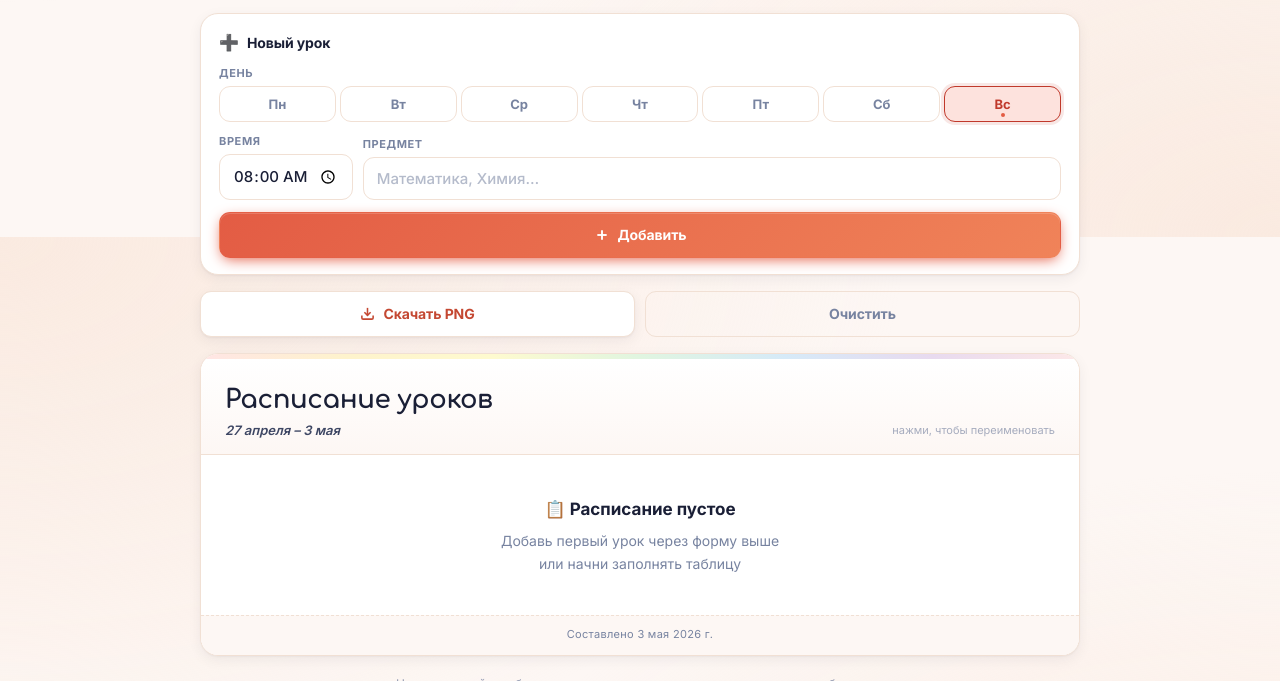
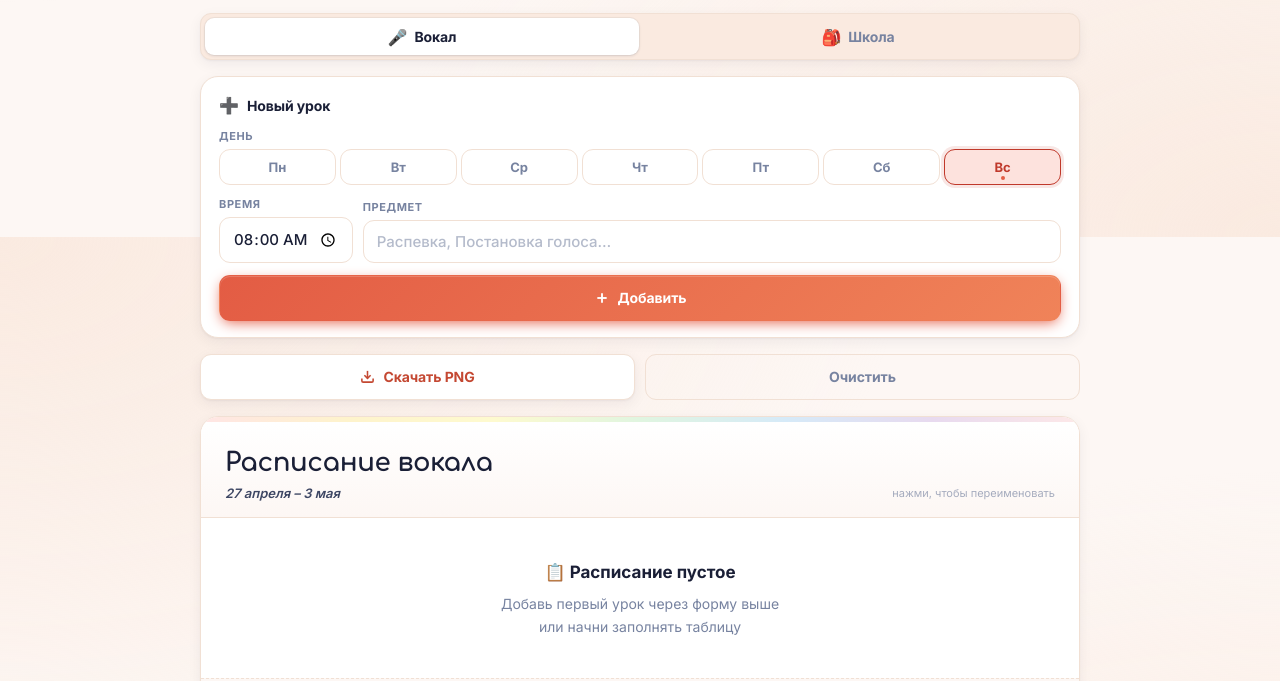
Before and after one commit to KNate42/schedule, a plain HTML site: page index.html in a window 1280 px wide. Shown: the part 563-1244 px from the top of the page. Drawn offline with nearby package versions, Linux system fonts and the light colour scheme.

Commit message:
Add Vocal/School sections with independent schedules
- Two sections: 🎤 Вокал and 🎒 Школа, switched via segmented control
- Each section has its own schedule list, title, and subject suggestions
- Section-specific datalist autocomplete (vocal subjects vs school subjects)
- Per-section placeholder hints in activity input
- Vocal-specific emoji categories (распевка→🎤, дыхание→🌬️, актёрское→🎭, etc.)
- One-time migration: existing data moves into Вокал section automatically
- Active section persists across reloads

Co-Authored-By: Claude Sonnet 4.6 <noreply@anthropic.com>

```diff
--- a/app.js
+++ b/app.js
@@ -12,21 +12,30 @@
     return;
   }
 
-  const STORAGE_KEY   = config.storageKeys.schedule;
-  const TITLE_KEY     = config.storageKeys.title;
-  const THEME_KEY     = config.storageKeys.theme;
-  const DAYS          = config.days;
-  const DEFAULT_TITLE = config.defaultScheduleTitle;
-  const DEFAULT_THEME = config.defaultTheme;
-  const THEMES        = config.themes;
-  const CATEGORIES    = config.categories;
-  const MONTHS        = config.monthsGenitive;
+  const LEGACY_SCHED_KEY = config.storageKeys.schedule;
+  const LEGACY_TITLE_KEY = config.storageKeys.title;
+  const THEME_KEY        = config.storageKeys.theme;
+  const SECTION_KEY      = config.storageKeys.section;
+  const SCHED_PREFIX     = config.storageKeys.schedulePrefix;
+  const TITLE_PREFIX     = config.storageKeys.titlePrefix;
+  const DAYS             = config.days;
+  const DEFAULT_TITLE    = config.defaultScheduleTitle;
+  const DEFAULT_THEME    = config.defaultTheme;
+  const DEFAULT_SECTION  = config.defaultSection || (config.sections?.[0]?.id) || 'vocal';
+  const THEMES           = config.themes;
+  const SECTIONS         = config.sections || [];
+  const CATEGORIES       = config.categories;
+  const MONTHS           = config.monthsGenitive;
+
+  /* ── one-time migration: legacy keys → vocal section ── */
+  migrateLegacy();
 
   /* ── state ── */
-  let schedule    = loadSchedule();
-  let selectedDay = todayIso();
-  let lastTouchedId = null;
-  const modalState = { editingId: null, day: todayIso() };
+  let currentSection = loadCurrentSection();
+  let schedule       = loadSchedule(currentSection);
+  let selectedDay    = todayIso();
+  let lastTouchedId  = null;
+  const modalState   = { editingId: null, day: todayIso() };
 
   /* ── DOM refs ── */
   const $ = id => document.getElementById(id);
@@ -56,8 +65,15 @@
   const modalCancelBtn= $('modal-cancel-btn');
   const modalCloseBtn = $('modal-close-btn');
 
+  // section refs
+  const sectionSwitcher = $('section-switcher');
+  const datalistsHost   = $('datalists-host');
+
   /* ── init UI ── */
   buildThemePicker();
+  buildSectionSwitcher();
+  buildDatalists();
+  refreshDatalistAttr();
   buildDayChips(dayChips, () => selectedDay, v => { selectedDay = v; });
   buildDayChips(modalDayChips, () => modalState.day, v => { modalState.day = v; refreshChips(modalDayChips, modalState.day); });
   applyTheme(loadTheme());
@@ -65,31 +81,60 @@
   appBody.hidden = false;
   $('loader').hidden = true;
 
-  /* ── title ── */
-  const savedTitle = localStorage.getItem(TITLE_KEY);
-  titleEl.textContent = savedTitle && savedTitle.trim() ? savedTitle : DEFAULT_TITLE;
+  /* ── title (per section) ── */
+  refreshTitle();
   titleEl.addEventListener('input', () => {
-    localStorage.setItem(TITLE_KEY, titleEl.textContent.trim() || DEFAULT_TITLE);
+    localStorage.setItem(getTitleKey(currentSection), titleEl.textContent.trim() || sectionDefaultTitle());
   });
   titleEl.addEventListener('keydown', e => {
     if (e.key === 'Enter') { e.preventDefault(); titleEl.blur(); }
   });
   titleEl.addEventListener('blur', () => {
-    if (!titleEl.textContent.trim()) titleEl.textContent = DEFAULT_TITLE;
+    if (!titleEl.textContent.trim()) titleEl.textContent = sectionDefaultTitle();
   });
 
   /* ══════════════════════════════════════
      HELPERS
   ══════════════════════════════════════ */
-  function loadSchedule() {
+  function getSchedKey(s)  { return `${SCHED_PREFIX}${s}`; }
+  function getTitleKey(s)  { return `${TITLE_PREFIX}${s}`; }
+  function loadSchedule(section) {
     try {
-      const raw = localStorage.getItem(STORAGE_KEY);
+      const raw = localStorage.getItem(getSchedKey(section));
       if (!raw) return [];
       const p = JSON.parse(raw);
       return Array.isArray(p) ? p : [];
     } catch { return []; }
   }
-  function save() { localStorage.setItem(STORAGE_KEY, JSON.stringify(schedule)); }
+  function save() { localStorage.setItem(getSchedKey(currentSection), JSON.stringify(schedule)); }
+
+  /* ── section helpers ── */
+  function loadCurrentSection() {
+    const s = localStorage.getItem(SECTION_KEY);
+    if (s && SECTIONS.some(x => x.id === s)) return s;
+    return DEFAULT_SECTION;
+  }
+  function getSection(id)        { return SECTIONS.find(s => s.id === id); }
+  function sectionDefaultTitle() { return getSection(currentSection)?.defaultTitle || DEFAULT_TITLE; }
+
+  function migrateLegacy() {
+    const vocalSchedKey = `${config.storageKeys.schedulePrefix}vocal`;
+    if (!localStorage.getItem(vocalSchedKey)) {
+      const old = localStorage.getItem(config.storageKeys.schedule);
+      if (old) {
+        localStorage.setItem(vocalSchedKey, old);
+        localStorage.removeItem(config.storageKeys.schedule);
+      }
+    }
+    const vocalTitleKey = `${config.storageKeys.titlePrefix}vocal`;
+    if (!localStorage.getItem(vocalTitleKey)) {
+      const old = localStorage.getItem(config.storageKeys.title);
+      if (old) {
+        localStorage.setItem(vocalTitleKey, old);
+        localStorage.removeItem(config.storageKeys.title);
+      }
+    }
+  }
   function uid()  { return Math.random().toString(36).slice(2, 10) + Date.now().toString(36); }
   function esc(s) {
     return String(s).replace(/[&<>"']/g, c =>
@@ -118,6 +163,58 @@
       const btn = e.target.closest('.theme-chip');
       if (btn) applyTheme(btn.dataset.theme);
     });
+  }
+
+  /* ── section switcher ── */
+  function buildSectionSwitcher() {
+    sectionSwitcher.innerHTML = SECTIONS.map(s => `
+      <button class="section-tab" type="button" role="tab" data-section="${s.id}" aria-selected="false">
+        <span class="tab-icon" aria-hidden="true">${s.icon}</span>
+        <span class="tab-name">${esc(s.name)}</span>
+      </button>`).join('');
+    refreshSectionTabs();
+    sectionSwitcher.addEventListener('click', e => {
+      const btn = e.target.closest('.section-tab');
+      if (!btn) return;
+      setSection(btn.dataset.section);
+    });
+  }
+  function refreshSectionTabs() {
+    for (const btn of sectionSwitcher.querySelectorAll('.section-tab')) {
+      btn.setAttribute('aria-selected', btn.dataset.section === currentSection ? 'true' : 'false');
+    }
+  }
+  function setSection(id) {
+    if (id === currentSection || !getSection(id)) return;
+    currentSection = id;
+    localStorage.setItem(SECTION_KEY, id);
+    schedule = loadSchedule(id);
+    refreshSectionTabs();
+    refreshTitle();
+    refreshDatalistAttr();
+    render();
+  }
+
+  /* ── datalists ── */
+  function buildDatalists() {
+    datalistsHost.innerHTML = SECTIONS.map(s => {
+      const opts = (s.subjects || []).map(v => `<option value="${esc(v)}"></option>`).join('');
+      return `<datalist id="subjects-${s.id}">${opts}</datalist>`;
+    }).join('');
+  }
+  function refreshDatalistAttr() {
+    activityInput.setAttribute('list', `subjects-${currentSection}`);
+    modalActivity.setAttribute('list', `subjects-${currentSection}`);
+    const subs = getSection(currentSection)?.subjects || [];
+    const ph = subs.length >= 2 ? `${subs[0]}, ${subs[1]}…` : (subs[0] || '');
+    activityInput.placeholder = ph;
+    modalActivity.placeholder = ph;
+  }
+
+  /* ── title ── */
+  function refreshTitle() {
+    const saved = localStorage.getItem(getTitleKey(currentSection));
+    titleEl.textContent = saved && saved.trim() ? saved : sectionDefaultTitle();
   }
 
   /* ── Day chips builder (reusable) ── */
@@ -448,7 +545,7 @@
   });
 
   function makeFilename() {
-    const t = (titleEl.textContent.trim() || DEFAULT_TITLE)
+    const t = (titleEl.textContent.trim() || sectionDefaultTitle())
       .replace(/[\\/:*?"<>|]/g, '').slice(0, 40);
     const d   = new Date();
     const pad = n => String(n).padStart(2, '0');
--- a/config.json
+++ b/config.json
@@ -1,6 +1,7 @@
 {
   "defaultScheduleTitle": "Расписание уроков",
   "defaultTheme": "morning",
+  "defaultSection": "vocal",
   "days": [
     { "id": 1, "long": "Понедельник", "short": "Пн" },
     { "id": 2, "long": "Вторник",     "short": "Вт" },
@@ -11,57 +12,96 @@
     { "id": 7, "long": "Воскресенье", "short": "Вс" }
   ],
   "storageKeys": {
-    "schedule": "mom-schedule-v1",
-    "title": "mom-schedule-title-v1",
-    "theme": "mom-schedule-theme-v1"
+    "schedule":      "mom-schedule-v1",
+    "title":         "mom-schedule-title-v1",
+    "theme":         "mom-schedule-theme-v1",
+    "section":       "mom-schedule-section-v1",
+    "schedulePrefix":"mom-schedule-list-",
+    "titlePrefix":   "mom-schedule-title-"
   },
   "themes": [
-    { "id": "morning", "name": "Утро",    "icon": "🌅" },
-    { "id": "garden",  "name": "Сад",     "icon": "🌿" },
-    { "id": "lilac",   "name": "Сирень",  "icon": "🌸" },
-    { "id": "ocean",   "name": "Море",    "icon": "🌊" }
+    { "id": "morning", "name": "Утро",   "icon": "🌅" },
+    { "id": "garden",  "name": "Сад",    "icon": "🌿" },
+    { "id": "lilac",   "name": "Сирень", "icon": "🌸" },
+    { "id": "ocean",   "name": "Море",   "icon": "🌊" }
+  ],
+  "sections": [
+    {
+      "id": "vocal",
+      "name": "Вокал",
+      "icon": "🎤",
+      "defaultTitle": "Расписание вокала",
+      "subjects": [
+        "Распевка",
+        "Постановка голоса",
+        "Сольфеджио",
+        "Дыхание",
+        "Артикуляция",
+        "Дикция",
+        "Репертуар",
+        "Хор",
+        "Импровизация",
+        "Сценическое движение",
+        "Актёрское мастерство",
+        "Концерт"
+      ]
+    },
+    {
+      "id": "school",
+      "name": "Школа",
+      "icon": "🎒",
+      "defaultTitle": "Школьное расписание",
+      "subjects": [
+        "Математика",
+        "Алгебра",
+        "Геометрия",
+        "Русский язык",
+        "Литература",
+        "Английский язык",
+        "Немецкий язык",
+        "Французский язык",
+        "История",
+        "Обществознание",
+        "География",
+        "Биология",
+        "Химия",
+        "Физика",
+        "Информатика",
+        "ИЗО",
+        "Музыка",
+        "Физкультура",
+        "Технология",
+        "ОБЖ"
+      ]
+    }
   ],
   "monthsGenitive": [
     "января", "февраля", "марта", "апреля", "мая", "июня",
     "июля", "августа", "сентября", "октября", "ноября", "декабря"
   ],
   "categories": [
+    { "emoji": "🎤", "keywords": ["вокал", "распевк", "голос", "пение"] },
+    { "emoji": "🎼", "keywords": ["сольфедж", "ноты", "ритмик"] },
+    { "emoji": "🌬️", "keywords": ["дыхан"] },
+    { "emoji": "👄", "keywords": ["артикул", "дикци"] },
+    { "emoji": "🎭", "keywords": ["актёр", "актер", "импровиз", "театр"] },
+    { "emoji": "💃", "keywords": ["сценическ", "движен", "хореограф", "танц"] },
+    { "emoji": "🎵", "keywords": ["хор", "ансамбл", "репетиц", "репертуар"] },
+    { "emoji": "🎙",  "keywords": ["концерт", "выступлен", "запис"] },
     { "emoji": "📐", "keywords": ["математик", "алгебр", "геометр", "тригонометр"] },
-    { "emoji": "⚛️",  "keywords": ["физик"] },
+    { "emoji": "⚛️", "keywords": ["физик"] },
     { "emoji": "🧪", "keywords": ["хими"] },
     { "emoji": "🧬", "keywords": ["биолог"] },
     { "emoji": "📖", "keywords": ["литератур", "чтение"] },
     { "emoji": "✏️", "keywords": ["русский язык", "русск"] },
     { "emoji": "🌍", "keywords": ["географ"] },
-    { "emoji": "🏛",  "keywords": ["истори", "обществ"] },
-    { "emoji": "🗣",  "keywords": ["английск", "немецк", "французск", "испанск", "китайск", "иностранн", "язык"] },
+    { "emoji": "🏛", "keywords": ["истори", "обществ"] },
+    { "emoji": "🗣", "keywords": ["английск", "немецк", "французск", "испанск", "китайск", "иностранн", "язык"] },
     { "emoji": "💻", "keywords": ["информатик", "програм"] },
-    { "emoji": "🎨", "keywords": ["изо", "рисование", "черчение"] },
-    { "emoji": "🎵", "keywords": ["музык", "пение", "хор", "сольфедж"] },
+    { "emoji": "🎨", "keywords": ["изо", "рисование", "черчение", "рисов", "вязан", "вышив", "хобби", "шить", "творчеств", "лепк"] },
     { "emoji": "⚽", "keywords": ["физкультур", "физ-ра", "физ.ра"] },
     { "emoji": "🔨", "keywords": ["технологи", "трудовое"] },
-    { "emoji": "🛡",  "keywords": ["обж"] },
-    { "emoji": "🧘", "keywords": ["йог", "медит", "зарядк", "тренир", "плаван", "пилат", "фитнес", "растяжк"] },
-    { "emoji": "🛒", "keywords": ["магазин", "покупк", "продукт", "рынок", "аптек", "ашан", "пятёрочк", "пятерочк"] },
-    { "emoji": "🍽", "keywords": ["завтрак", "обед", "ужин", "перекус", "поесть", "ресторан"] },
-    { "emoji": "☕", "keywords": ["кафе", "кофе", "чай", "пирожн", "кондитер"] },
-    { "emoji": "👥", "keywords": ["встреч", "гост", "подруг", "семь", "созвон", "разговор", "видеозвон"] },
-    { "emoji": "📞", "keywords": ["звонок", "позвонить"] },
-    { "emoji": "🏥", "keywords": ["врач", "поликлиник", "анализ", "клиник", "стоматолог", "процедур", "укол"] },
-    { "emoji": "💆", "keywords": ["массаж", "спа", "салон", "маникюр", "педикюр", "парикмахер", "стрижк"] },
-    { "emoji": "🚶", "keywords": ["прогулк", "парк", "гулять", "пешком", "лес", "сквер"] },
-    { "emoji": "📚", "keywords": ["книг", "читать", "учеб", "курс", "лекц"] },
-    { "emoji": "🎨", "keywords": ["рисов", "вязан", "вышив", "хобби", "шить", "творчеств", "лепк"] },
-    { "emoji": "🧹", "keywords": ["убор", "стирк", "посуд", "глажк", "чистк"] },
-    { "emoji": "🌱", "keywords": ["сад", "огород", "цвет", "полив", "грядк", "дач"] },
-    { "emoji": "✈️", "keywords": ["поезд", "самол", "вокзал", "аэропорт", "путешеств"] },
-    { "emoji": "💊", "keywords": ["лекарств", "таблетк", "витамин"] },
-    { "emoji": "🐕", "keywords": ["собак", "кот", "выгул", "питомец"] },
-    { "emoji": "🎬", "keywords": ["кино", "фильм", "сериал", "театр", "концерт"] },
-    { "emoji": "🎂", "keywords": ["день рожден", "именин", "праздник"] },
-    { "emoji": "🚿", "keywords": ["душ", "ванн", "баня"] },
-    { "emoji": "💤", "keywords": ["сон", "отдых", "дремот", "поспать"] },
-    { "emoji": "🍳", "keywords": ["готов", "кулинар", "испеч", "печь", "варить", "пирог"] },
-    { "emoji": "⛪", "keywords": ["церк", "храм", "служб", "молитв"] }
+    { "emoji": "🛡", "keywords": ["обж"] },
+    { "emoji": "🧘", "keywords": ["йог", "медит", "зарядк", "тренир", "плаван", "пилат", "фитнес", "растяжк"] }
   ]
 }
--- a/index.html
+++ b/index.html
@@ -33,6 +33,9 @@
     <div id="theme-picker" class="theme-picker"></div>
   </header>
 
+  <!-- SECTION SWITCHER -->
+  <div id="section-switcher" class="section-switcher" role="tablist"></div>
+
   <!-- ADD FORM -->
   <section class="form-card">
     <div class="form-card-title">
@@ -51,7 +54,7 @@
         </div>
         <div class="field field-subject">
           <label class="field-label" for="activity">Предмет</label>
-          <input id="activity" type="text" placeholder="Математика, Химия…" required maxlength="60" list="subjects-list">
+          <input id="activity" type="text" placeholder="Распевка, Дыхание…" required maxlength="60">
         </div>
       </div>
       <button type="submit" class="btn-primary">
@@ -109,7 +112,7 @@
         </div>
         <div class="field field-subject">
           <label class="field-label" for="modal-activity">Предмет</label>
-          <input id="modal-activity" type="text" required maxlength="60" list="subjects-list">
+          <input id="modal-activity" type="text" required maxlength="60">
         </div>
       </div>
       <div class="modal-actions">
@@ -126,28 +129,7 @@
   </div>
 </div>
 
-<datalist id="subjects-list">
-  <option value="Математика"></option>
-  <option value="Алгебра"></option>
-  <option value="Геометрия"></option>
-  <option value="Русский язык"></option>
-  <option value="Литература"></option>
-  <option value="Английский язык"></option>
-  <option value="Немецкий язык"></option>
-  <option value="Французский язык"></option>
-  <option value="История"></option>
-  <option value="Обществознание"></option>
-  <option value="География"></option>
-  <option value="Биология"></option>
-  <option value="Химия"></option>
-  <option value="Физика"></option>
-  <option value="Информатика"></option>
-  <option value="ИЗО"></option>
-  <option value="Музыка"></option>
-  <option value="Физкультура"></option>
-  <option value="Технология"></option>
-  <option value="ОБЖ"></option>
-</datalist>
+<div id="datalists-host" hidden></div>
 
 <div class="toast" id="toast" role="status" aria-live="polite"></div>
 
--- a/styles.css
+++ b/styles.css
@@ -218,6 +218,45 @@ button { font: inherit; cursor: pointer; }
   background: var(--primary-light);
   color: var(--primary-dark);
 }
+
+/* ══════════════════════════════════════════
+   SECTION SWITCHER (segmented control)
+══════════════════════════════════════════ */
+.section-switcher {
+  display: flex;
+  background: var(--bg-deep);
+  border: 1px solid var(--border);
+  border-radius: var(--radius-sm);
+  padding: 4px;
+  gap: 2px;
+  box-shadow: var(--shadow-1);
+}
+.section-tab {
+  flex: 1;
+  display: flex;
+  align-items: center;
+  justify-content: center;
+  gap: 7px;
+  padding: 10px 14px;
+  border: none;
+  background: transparent;
+  color: var(--ink-muted);
+  font-weight: 700;
+  font-size: 14px;
+  letter-spacing: -0.1px;
+  border-radius: 9px;
+  transition: background .2s, color .2s, box-shadow .2s, transform .1s;
+  -webkit-tap-highlight-color: transparent;
+}
+.section-tab:hover { color: var(--ink); }
+.section-tab:active { transform: scale(.97); }
+.section-tab[aria-selected="true"] {
+  background: var(--surface);
+  color: var(--ink);
+  box-shadow: 0 1px 3px rgba(20,24,55,.12), 0 0 0 1px rgba(20,24,55,.04);
+}
+.section-tab .tab-icon { font-size: 16px; line-height: 1; }
+.section-tab .tab-name { font-size: 14px; }
 
 /* ══════════════════════════════════════════
    CARDS
```
